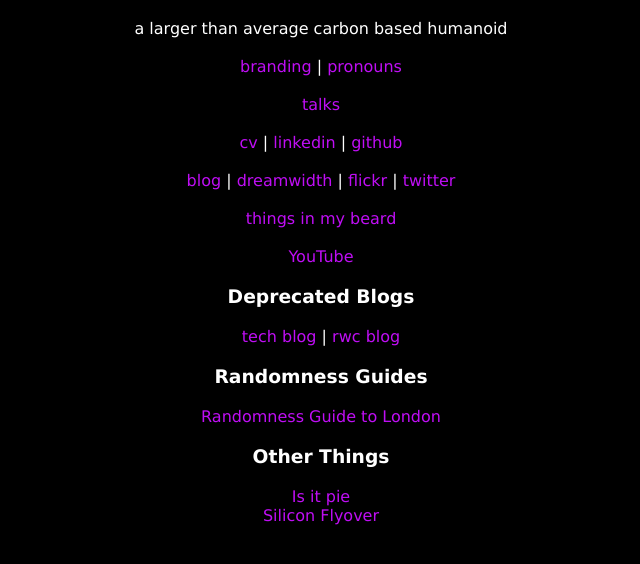
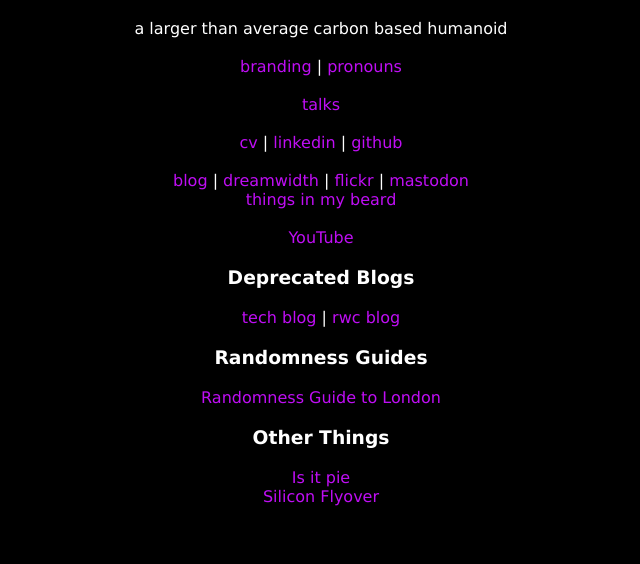
Before and after one commit to rjw1/randomness.org.uk, a Jekyll site: the page built from index.html, in a window 1280 px wide, cut to the strip 285-930 px from the top of the page. Shown: the top 564 px of the strip, without its empty margins (319-959 px from the left). Built offline with Jekyll 4.4.1, drawn with Linux system fonts in a browser that asks for light colours.

Commit message:
Remove twitter and add mastodon

```diff
--- a/index.html
+++ b/index.html
@@ -25,7 +25,7 @@
 <a href="https://randomness.org.uk/blog/" rel="me">blog</a> |
 <a href="https://bob.dreamwidth.org/" rel="me">dreamwidth</a> |
 <a href="https://flickr.com/photos/rjw1/" rel="me">flickr</a> |
-<a href="https://twitter.com/rjw1" rel="me">twitter</a>   <br />
+<a href="https://mastodon.me.uk/@bob" rel="me">mastodon</a>
 <br />
 <a href="https://thingsinbobsbeard.tumblr.com/" rel="me">things in my beard</a>
 <br />
```
